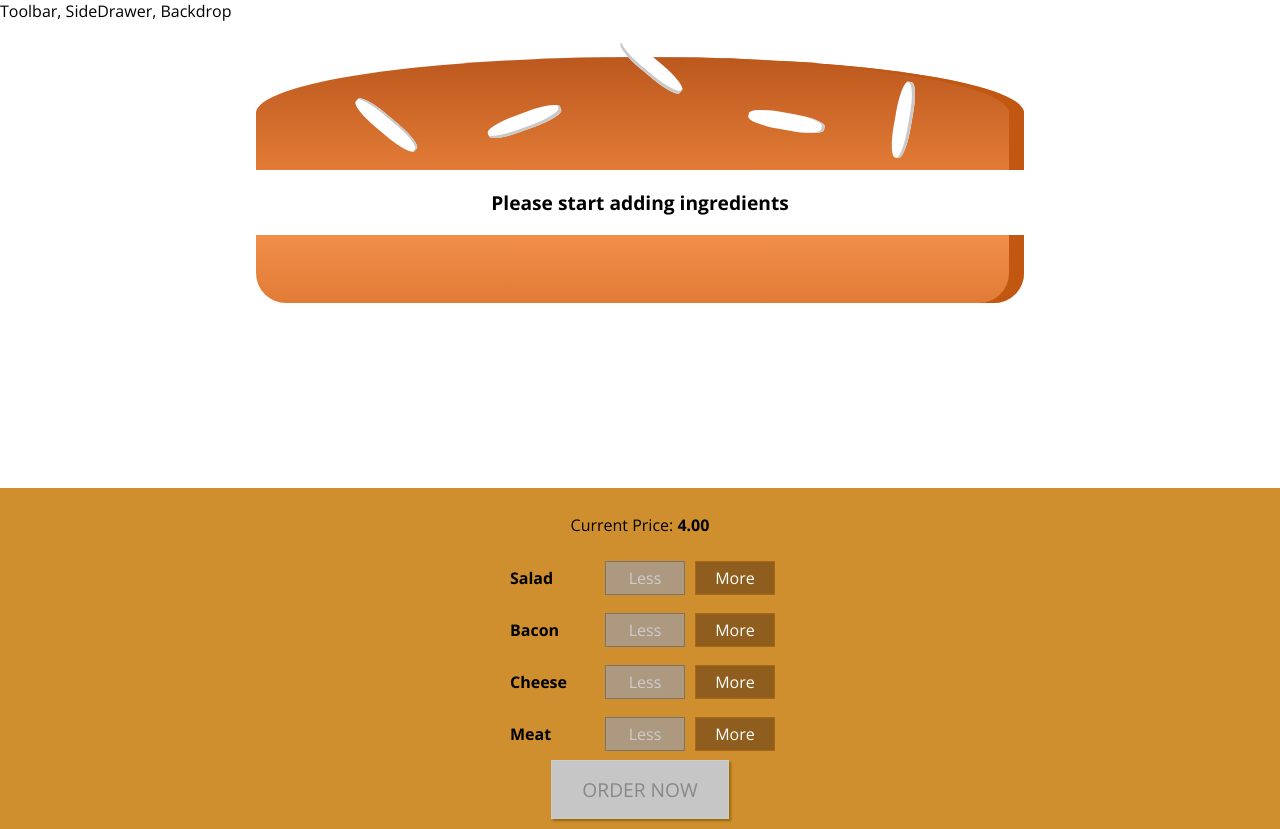
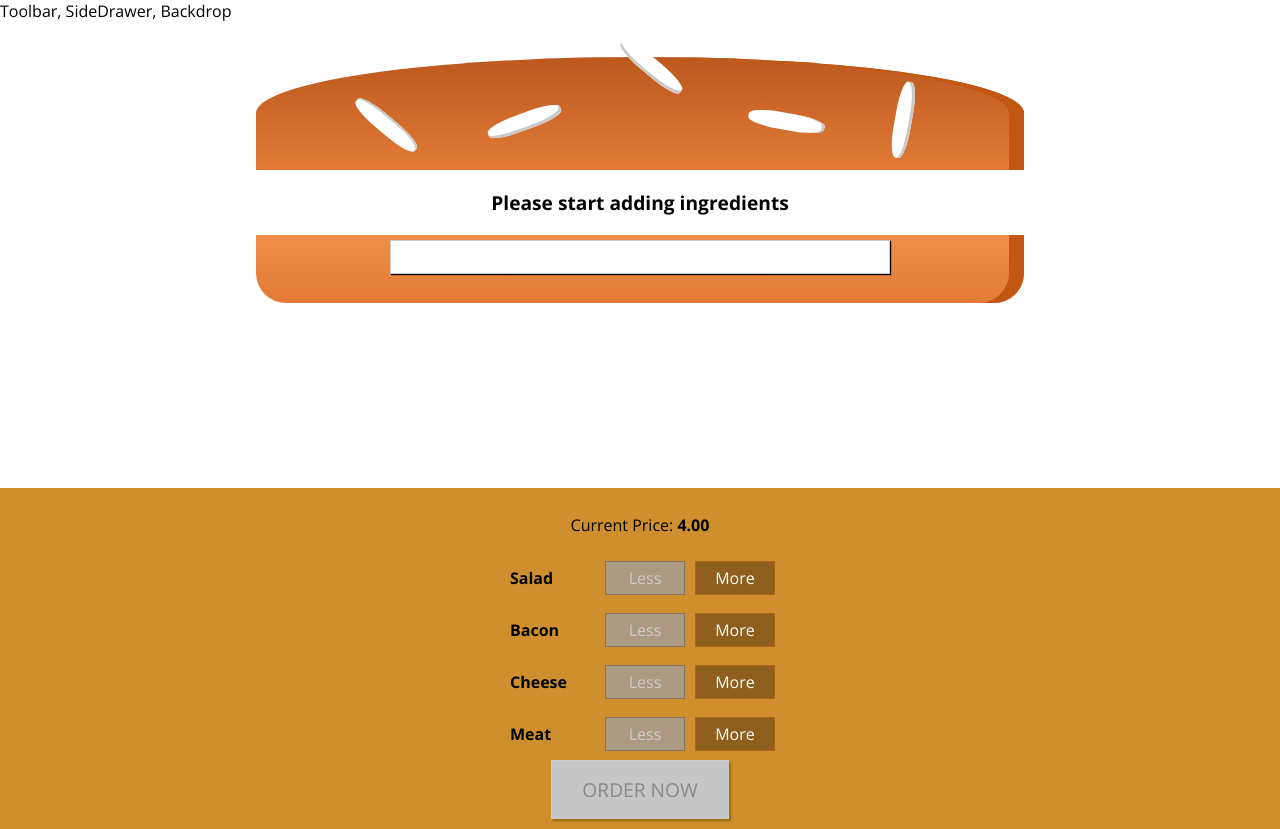
Before and after one commit to rivermanvr/burgerbld_app, a React app: page / in a window 1280 px wide. Built offline with nearby package versions, Linux system fonts and the light colour scheme.

Commit message:
created and added Modal to BurgerBuilder

```diff
--- a/src/components/UI/Modal/Modal.js
+++ b/src/components/UI/Modal/Modal.js
@@ -1,9 +1,10 @@
 import React from 'react';
+import classes from './Modal.css';
 
-const modal = (props) => {
-  <div>
+const modal = (props) => (
+  <div className={ classes.Modal }>
     { props.children }
   </div>
-}
+)
 
 export default modal;
--- a/src/containers/BurgerBuilder/BurgerBuilder.js
+++ b/src/containers/BurgerBuilder/BurgerBuilder.js
@@ -2,6 +2,7 @@
 import Aux from '../../hoc/Aux';
 import Burger from '../../components/Burger/Burger';
 import BuildControls from '../../components/Burger/BuildControls/BuildControls';
+import Modal from '../../components/UI/Modal/Modal';
 
 const INGREDIENT_PRICES = {
   salad: 0.5,
@@ -69,6 +70,7 @@
     }
     return (
       <Aux>
+        <Modal />
         <Burger ingredients={ this.state.ingredients } />
         <BuildControls
           ingredientAdded={ this.addIngredientHandler }
```
